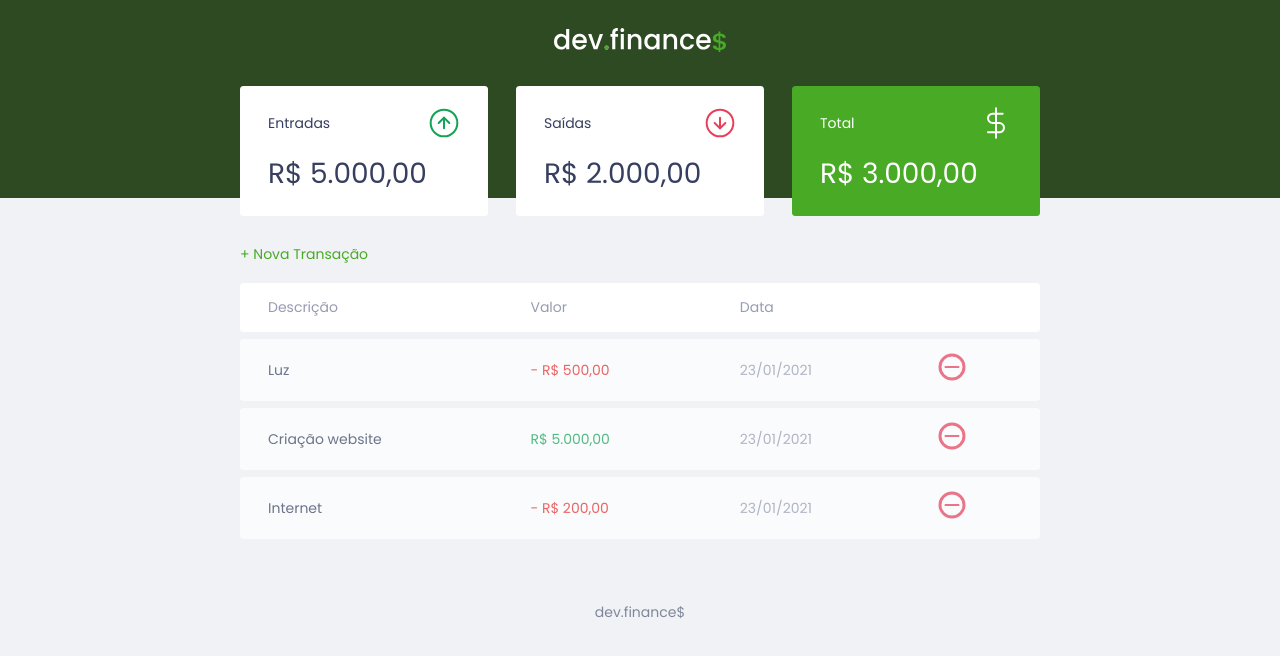
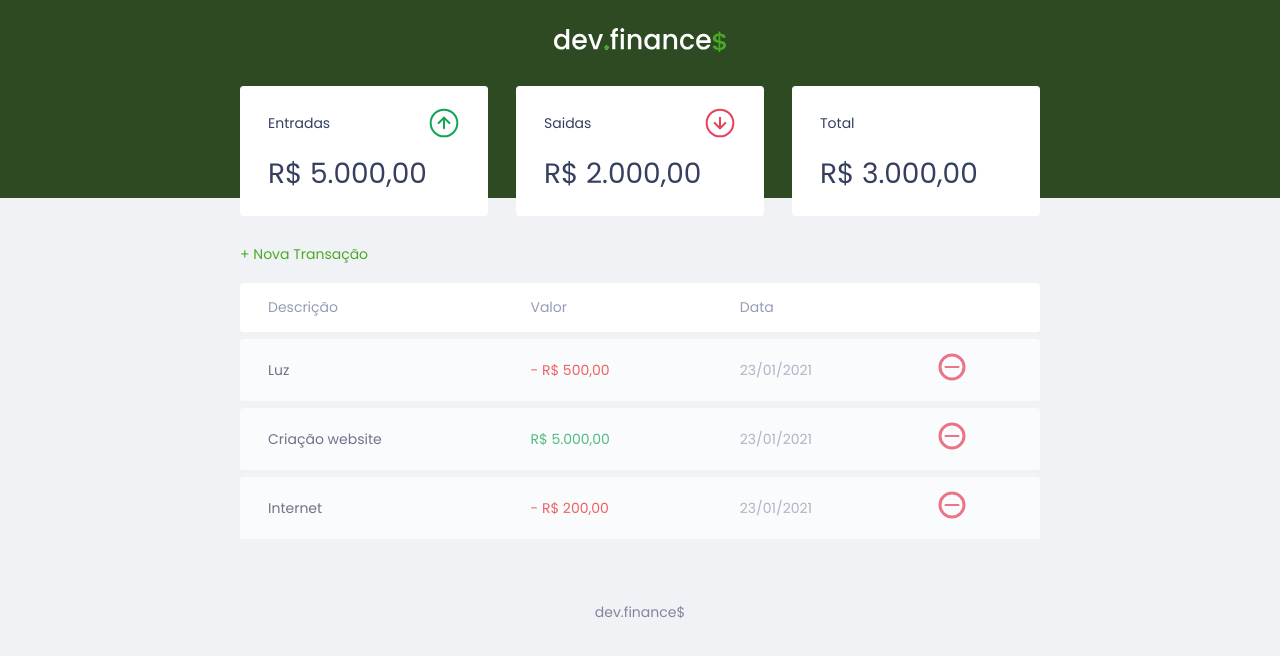
Before and after one commit to ma-nobrega/dev.finances, a React (Create React App) app: page / in a window 1280 px wide. Shown: the top 656 px of the page. Built offline with nearby package versions, Linux system fonts and the light colour scheme.

Commit message:
Componentizando Header e Card

```diff
--- /dev/null
+++ b/src/components/Card/index.tsx
@@ -0,0 +1,22 @@
+import React from 'react';
+import { Container } from './styles';
+
+interface CardProps {
+  type: string;
+  img: string;
+  value: string;
+}
+
+const Header: React.FC<CardProps> = ({ type, img, value }) => {
+  return (
+    <Container>
+      <h3>
+        <span>{type}</span>
+        <img src={img} alt="entradas" />
+      </h3>
+      <p>{value}</p>
+    </Container>
+  );
+};
+
+export default Header;
--- /dev/null
+++ b/src/components/Card/styles.ts
@@ -0,0 +1,30 @@
+import styled from 'styled-components';
+
+export const Container = styled.header`
+  background: white;
+  padding: 1.5rem 2rem;
+  border-radius: 0.25rem;
+
+  margin-bottom: 2rem;
+
+  color: var(--dark-blue);
+  h3 {
+    font-weight: normal;
+    font-size: 1rem;
+
+  display: flex;
+  align-items: center;
+  justify-content: space-between;
+  }
+  p {
+    font-size: 2rem;
+    line-height: 3rem;
+
+    margin-top: 1rem;
+  }
+}
+
+.card.total {
+  background: var(--green);
+  color: white;
+`;
--- /dev/null
+++ b/src/components/Header/index.tsx
@@ -0,0 +1,13 @@
+import React from 'react';
+import { Container } from './styles';
+import Logo from '../../assets/logo.svg';
+
+const Header: React.FC = () => {
+  return (
+    <Container>
+      <img src={Logo} alt="Logo Dev Finance" />
+    </Container>
+  );
+};
+
+export default Header;
--- /dev/null
+++ b/src/components/Header/styles.ts
@@ -0,0 +1,11 @@
+import styled from 'styled-components';
+
+export const Container = styled.header`
+  background: #2d4a22;
+  padding: 2rem 0 10rem;
+  text-align: center;
+  #logo {
+    color: #fff;
+    font-weight: 100;
+  }
+`;
--- a/src/pages/Dashboard/index.tsx
+++ b/src/pages/Dashboard/index.tsx
@@ -1,43 +1,20 @@
 import React from 'react';
-import Logo from '../../assets/logo.svg';
 import Income from '../../assets/income.svg';
 import Expense from '../../assets/expense.svg';
 import Total from '../../assets/total.svg';
 import Minus from '../../assets/minus.svg';
+import Header from '../../components/Header';
+import Card from '../../components/Card';
 
 const App: React.FC = () => (
   <>
-    <header>
-      <img src={Logo} alt="Logo Dev Finance" />
-    </header>
-
+    <Header />
     <main className="container">
       <section id="balance">
         <h2 className="sr-only">Balanço</h2>
-
-        <div className="card">
-          <h3>
-            <span>Entradas</span>
-            <img src={Income} alt="entradas" />
-          </h3>
-          <p>R$ 5.000,00</p>
-        </div>
-
-        <div className="card">
-          <h3>
-            <span>Saídas</span>
-            <img src={Expense} alt="saídas" />
-          </h3>
-          <p>R$ 2.000,00</p>
-        </div>
-
-        <div className="card total">
-          <h3>
-            <span>Total</span>
-            <img src={Total} alt="total" />
-          </h3>
-          <p>R$ 3.000,00</p>
-        </div>
+        <Card type="Entradas" img={Income} value="R$ 5.000,00" />
+        <Card type="Saidas" img={Expense} value="R$ 2.000,00" />
+        <Card type="Total" img={Total} value="R$ 3.000,00" />
       </section>
 
       <section id="transaction">
--- a/src/styles/global.ts
+++ b/src/styles/global.ts
@@ -6,7 +6,6 @@ export default createGlobalStyle`
   --green: #49AA26;
   --light-green: #3dd705;
   --red: #e92929;
-
 }
 
 * {
@@ -100,18 +99,6 @@ button {
   }
 }
 
-/* Header ===================== */
-header {
-  background: #2D4A22;
-  padding: 2rem 0 10rem;
-  text-align: center;
-}
-
-#logo {
-  color: #fff;
-  font-weight: 100;
-}
-
 /* Balance ===================== */
 #balance {
   margin-top: -8rem;
@@ -119,36 +106,6 @@ header {
     color:white;
     margin-top:0;
   }
-}
-
-/* Cards ===================== */
-.card {
-  background: white;
-  padding: 1.5rem 2rem;
-  border-radius: 0.25rem;
-
-  margin-bottom: 2rem;
-
-  color: var(--dark-blue);
-  h3 {
-    font-weight: normal;
-    font-size: 1rem;
-
-    display: flex;
-    align-items: center;
-    justify-content: space-between;
-  }
-  p {
-    font-size: 2rem;
-    line-height: 3rem;
-
-    margin-top: 1rem;
-  }
-}
-
-.card.total {
-  background: var(--green);
-  color: white;
 }
 
 /* Table ===================== */
```
Also changed, not shown: src/pages/Dashboard/styles.ts (+0 -9 lines).
